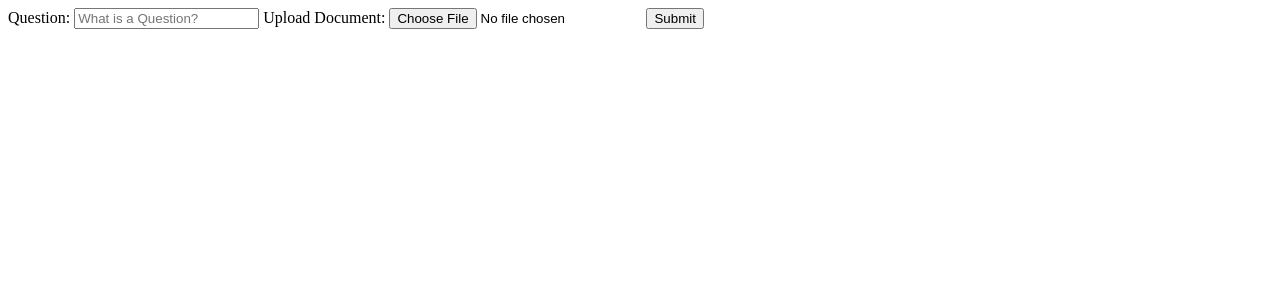
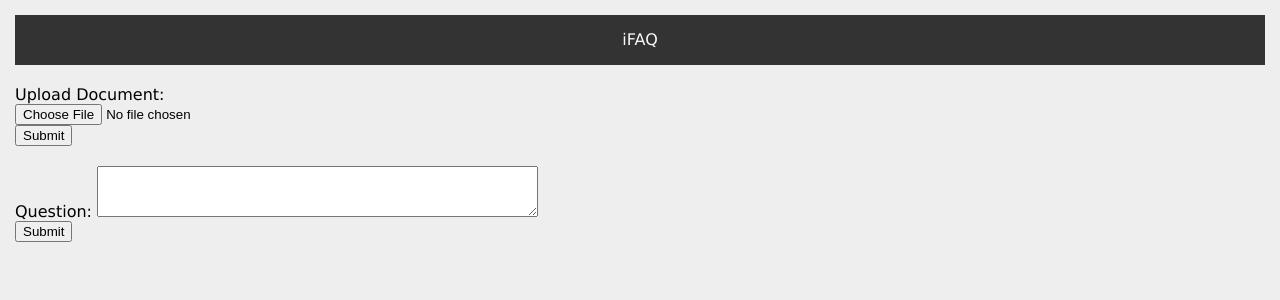
Before and after one commit to CornellDataScience/iFAQ, a Flask app: page /app in a window 1280 px wide. Shown: the top 300 px of the page. Run offline with Flask 2, Linux system fonts and the light colour scheme.

Commit message:
Basic formatting

```diff
--- /dev/null
+++ b/app/static/mainpage.css
@@ -0,0 +1,18 @@
+body {
+    background: #eeeeee;
+    font-family: Verdana, serif;
+    margin: 10px;
+}
+
+textarea {
+    font-family: Verdana, serif;
+}
+
+label, input {
+    display: block;
+}
+
+label {
+    margin-top: 20px;
+    margin-bottom: 20px;
+}
--- a/app/templates/base.html
+++ b/app/templates/base.html
@@ -2,12 +2,17 @@
 <html>
 
 <head>
-	<title>{% block title %}{% endblock %}</title>
+    <link rel="stylesheet"
+          type="text/css"
+          href= "{{ url_for('static', filename='mainpage.css') }}"
+    />
+	<title>{% block title %} iFAQ {% endblock %}</title>
 	<meta charset="utf-8" />
 </head>
 
 <body>
+    {% include 'navbar.html' %}
 	{% block content %}{% endblock %}
 </body>
 
-</html
+</html>
--- a/app/templates/interface/content.html
+++ b/app/templates/interface/content.html
@@ -6,10 +6,25 @@
 
 {% block content %}
 	<form method="post" action="{{ url_for('.app') }}">
-		<label>Question:</label>
-		<input type="text" name="question" placeholder="What is a Question?" />
-		<label>Upload Document:</label>
-		<input type="file" name="fileIn" />
-		<input type="submit" value="Submit">
+		<label>
+            Upload Document:
+		    <input type="file" name="fileIn" />
+		    <input type="submit" value="Submit"/>
+        </label>
+	</form>
+
+    <form method="post" action="{{ url_for('.app') }}">
+        <label>
+            Question:
+            <textarea
+                    name="question"
+                    cols="60"
+                    rows="3"
+                    autocomplete="on"
+                    placeholder="What is the meaning of life?"
+                    spellcheck="true">
+            </textarea>
+		    <input type="submit"/>
+        </label>
 	</form>
 {% endblock %}
--- /dev/null
+++ b/app/templates/navbar.html
@@ -0,0 +1,17 @@
+<style>
+    body {
+        margin: 10px;
+        padding: 5px;
+    }
+
+    div{
+        background: #333;
+        color: #f9f9f9;
+        width: 100%;
+        height: 50px;
+        line-height: 50px;
+        text-align: center;
+    }
+</style>
+
+<div>iFAQ</div>
```
